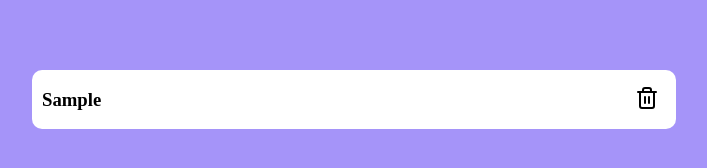
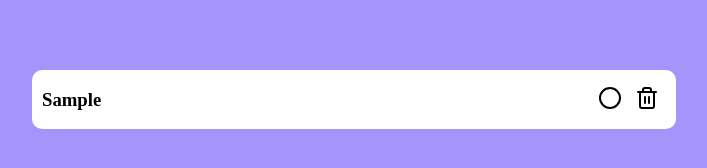
Before and after one commit to Pranav-Ausekar/Todo-React-App, a React (Vite) app: page / in a window 1280 px wide. Both pictures are taken after typing "Sample" into the empty fields and a click on the button "Submit". Shown: the part 222-390 px from the top of the page, without its empty margins (286-993 px from the left). Built offline with nearby package versions, Linux system fonts and the light colour scheme.

Commit message:
implemented complete todo functionality

```diff
--- a/src/App.css
+++ b/src/App.css
@@ -58,7 +58,7 @@
 }
 
 
-/* display todos list  */
+/* .                            display todos list  */
 
 .child-3 {
     width: 100%;
@@ -104,6 +104,38 @@
     border: none;
     padding: 7px;
 }
+
+
+/* .                                   toggle button css  */
+
+.all-icons {
+    display: flex;
+    /* gap: 5px; */
+}
+
+.toggle-btn {
+    background-color: white;
+    border: none;
+    cursor: pointer;
+}
+
+.completed {
+    text-decoration: line-through;
+    color: gray;
+    opacity: 0.6;
+    transition: all 0.3s ease-in-out;
+}
+
+
+
+
+
+
+
+
+
+
+
 
 /* media queries  */
 
--- a/src/App.jsx
+++ b/src/App.jsx
@@ -1,7 +1,7 @@
 import { useEffect, useState } from 'react'
 import './App.css'
 import { v4 as uuidv4 } from "uuid";   // to generate unique id
-import { Trash2 } from 'lucide-react'; // Import delete icon
+import { Trash2, CheckCircle, Circle } from 'lucide-react';// Import delete icon
 
 function App() {
 
@@ -11,35 +11,40 @@ function App() {
   const handleSubmit = (e) => {
     e.preventDefault()
 
+    // alert message
     if (todo.trim() == '') {
       alert("Please enter something...")
       return;
     }
 
-    // const newTodo = {
-    //   id: uuidv4(),
-    //   text: todo
-    // }
-    // setTodos([...todos, newTodo])
-
     setTodos([
       ...todos, // Keep existing todos
       {
         id: uuidv4(), // Generate a unique ID
+        completed: false,
         text: todo    // Store the actual todo text
       }
     ])
     setTodo('')
   }
 
+  // delete todo functionality
   const handleDelete = (id) => {
     setTodos(todos.filter((todo) => (todo.id !== id)))
+  }
+
+  const toggleComplete = (id) => {
+    setTodos((prevTodos) => (
+      prevTodos.map((todo) =>
+        todo.id === id ?
+          { ...todo, completed: !todo.completed }
+          : todo)
+    ))
   }
 
   // retriving data from loalstorage
   useEffect(() => {
     const savedTodos = JSON.parse(localStorage.getItem('todos'))
-
     if (savedTodos) {
       setTodos(savedTodos)
     }
@@ -47,9 +52,9 @@ function App() {
 
   // local storage for storing user todo list
   useEffect(() => {
-    // if (todos.length > 0) {
-    localStorage.setItem('todos', JSON.stringify(todos));
-    // }
+    if (todos.length > 0) {
+      localStorage.setItem('todos', JSON.stringify(todos));
+    }
   }, [todos])
 
 
@@ -76,11 +81,27 @@ function App() {
             {
               todos.map((todo) => {
                 return (
-                  <li key={todo.id}>
-                    <h3>{todo.text}</h3>
-                    <button onClick={() => handleDelete(todo.id)} className='delete-btn'>
-                      <Trash2 className="delete-icon" />
-                    </button>
+                  <li key={todo.id} className={todo.completed ? "completed" : ""}>
+
+                    <span>
+                      <h3>{todo.text}</h3>
+                    </span>
+
+                    <span className='all-icons'>
+
+                      <button onClick={() => toggleComplete(todo.id)} className='toggle-btn'>
+                        {todo.completed ? (
+                          <CheckCircle />
+                        ) : (
+                          <Circle />
+                        )}
+                      </button>
+
+                      <button onClick={() => handleDelete(todo.id)} className='delete-btn'>
+                        <Trash2 className="delete-icon" />
+                      </button>
+
+                    </span>
                   </li>
                 )
               })
```
